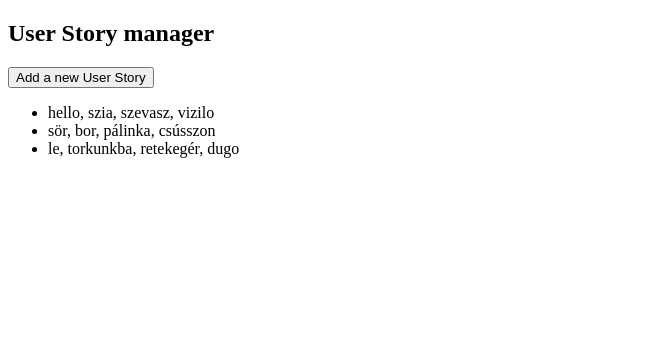
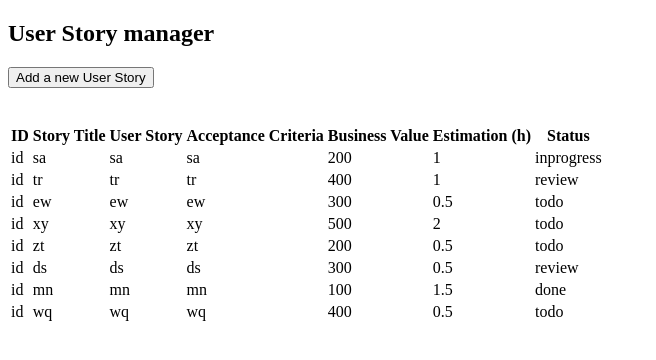
Before and after one commit to DorottyaKrisztics/super-sprinter-3000-DorottyaKrisztics, a Flask app: page /list in a window 1280 px wide. Shown: the top 360 px of the page, without its empty margins (0-656 px from the left). Run offline with Flask 2, Linux system fonts and the light colour scheme.

Commit message:
table on list.html, read from csv, write to csv

```diff
--- a/data_table.csv
+++ b/data_table.csv
@@ -1,3 +1,8 @@
-hello, szia, szevasz, vizilo
-sör, bor, pálinka, csússzon
-le, torkunkba, retekegér, dugo
+id,sa,sa,sa,200,1,inprogress
+id,tr,tr,tr,400,1,review
+id,ew,ew,ew,300,0.5,todo
+id,xy,xy,xy,500,2,todo
+id,zt,zt,zt,200,0.5,todo
+id,ds,ds,ds,300,0.5,review
+id,mn,mn,mn,100,1.5,done
+id,wq,wq,wq,400,0.5,todo
--- a/main.py
+++ b/main.py
@@ -4,23 +4,34 @@ app = Flask(__name__)
 
 
 @app.route('/story', methods=['GET', 'POST'])
-def ask_data(story_id=None):
-    datatable_list = []
+def ask_data():
+
     if request.method == 'POST':
-        story_title = request.form['story_title']
-        user_story = request.form['user_story']
-        acc_criteria = request.form['acc_criteria']
-        business_value = request.form['business_value']
-        estim = request.form['estim']
-        # Status
-        datatable_list.append(story_title + ',' + user_story + ',' + acc_criteria + ',' + business_value + ',' + estim + '\n')
+        new_line = []
+        new_line.append('id')
+        new_line.append(request.form['story_title'])
+        new_line.append(request.form['user_story'])
+        new_line.append(request.form['acc_criteria'])
+        new_line.append(request.form['business_value'])
+        new_line.append(request.form['estim'])
+        new_line.append(request.form['status'])
+
+        datatable_list = []
+        with open("data_table.csv", "r") as data_table:
+            for line in data_table:
+                cut_line = line.replace("\n", "")
+                line_list = cut_line.split(',')
+                datatable_list.append(line_list)
+        datatable_list.append(new_line)
+
         with open("data_table.csv", "w") as data_table_add:
             for item in datatable_list:
-                data_table_add.write(item)
+                line_to_csv = ','.join(item)
+                data_table_add.write(line_to_csv + "\n")
 
-        return render_template("list.html", html_list=datatable_list)
+        return render_template("list.html", html_datatable_list=datatable_list)
     else:
-        return render_template("form.html", html_list=datatable_list)
+        return render_template("form.html")
 
 
 @app.route('/story/<story_id>')
@@ -28,22 +39,19 @@ def update(story_id):
     return render_template('form.html', story_id=story_id)
 
 
+@app.route('/', methods=['GET'])
 @app.route('/list', methods=['GET'])
 def data_table():
     datatable_list = []
     with open("data_table.csv", "r") as data_table:
         for line in data_table:
-            datatable_list.append(line)
+
+            cut_line = line.replace("\n", "")
+            line_list = cut_line.split(',')
+            datatable_list.append(line_list)
 
     return render_template("list.html", html_datatable_list=datatable_list)
 
 
-#def get_table_from_file(file_name):
-    #with open(file_name, "r") as file:
-        #lines = file.readlines()
-    #table = [element.replace("\n", "").split(";") for element in lines]
-    #return table
-
-
 if __name__ == '__main__':
     app.run()
--- a/templates/list.html
+++ b/templates/list.html
@@ -4,18 +4,37 @@
         <title> Super Sprinter 3000 </title>
     </head>
 
-
     <body>
         <h2> User Story manager </h2>
 
-        <form action="/list" method=>
+        <form action="/story" method='GET'>
             <input type="submit" value="Add a new User Story">
+        </form>
+        <br><br>
 
-        <ul>
-            {% for item in html_datatable_list %}
-            <li>{{ item }}</li>
-            {% endfor %}
-        </ul>
+        <table>
+            <thead>
+                <tr>
+                    <th>ID</th>
+                    <th>Story Title</th>
+                    <th>User Story</th>
+                    <th>Acceptance Criteria</th>
+                    <th>Business Value</th>
+                    <th>Estimation (h)</th>
+                    <th>Status</th>
+                </tr>
+            </thead>
 
+            <tbody>
+                    {% for row in html_datatable_list %}
+                        <tr>
+                        {% for item in row %}
+
+                            <td>{{ item }}</td>
+                        {% endfor %}
+                        </tr>
+                    {% endfor %}
+            </tbody>
+        </table>
     </body>
 </html>
```
Also changed, not shown: templates/form.html (+2 -6 lines).
